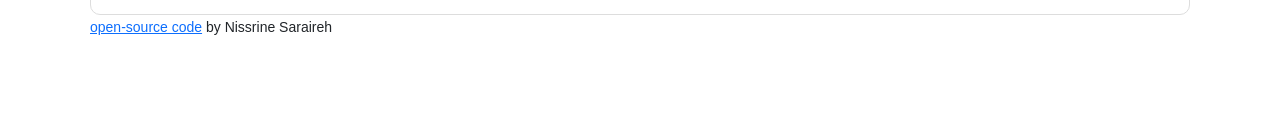
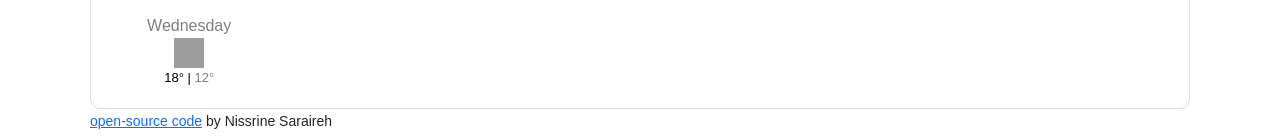
Before and after one commit to nissrineninas/vanilla-js-weather-app, a plain HTML site: page index.html in a window 1280 px wide. Shown: the part 261-399 px from the top of the page. Drawn offline with nearby package versions, Linux system fonts and the light colour scheme; grey boxes are pictures that could not be loaded.

Commit message:
added the forecast feature html and css

```diff
--- a/index.html
+++ b/index.html
@@ -78,6 +78,25 @@
               </ul>
             </div>
           </div>
+          <!-- start of weather forecast -->
+          <div class="weather-forecast">
+            <div class="row">
+              <!-- JS manipulated column -->
+              <div class="col-2 forecast-first-day">
+                <div class="weather-forecast-date">Wednesday</div>
+
+                <img
+                  src="https://openweathermap.org/img/wn/01d.png"
+                  alt="forecast-icon"
+                  class="weather-forecast-icon"
+                />
+                <div class="weather-forecast-temperature">
+                  <span class="weather-forecast-temperature-max"> 18°</span> |
+                  <span class="weather-forecast-temperature-min"> 12°</span>
+                </div>
+              </div>
+            </div>
+          </div>
         </div>
         <small>
           <a
@@ -90,7 +109,7 @@
       </div>
     </div>
     <script src="src/lib/moment/moment.min.js"></script>
-    <script src="src/geolocation.js"></script>
+    <!-- <script src="src/geolocation.js"></script> -->
     <script src="src/index.js"></script>
   </body>
 </html>
--- a/src/styles.css
+++ b/src/styles.css
@@ -60,7 +60,28 @@ ul {
   margin-right: 5px;
   width: 80px;
 }
-
+.weather-forecast-temperature-min {
+  opacity: 0.5;
+}
+.weather-forecast-temperature {
+  font-size: 13px;
+}
+.weather-forecast-date {
+  font-size: 16px;
+  opacity: 0.5;
+}
+.weather-forecast-icon {
+  height: 30px;
+  width: 30px;
+}
+.weather-forecast .forecast-first-day::shadow {
+  color: green;
+}
+.weather-forecast {
+  color: black;
+  margin-top: 20px;
+  text-align: center;
+}
 .weather-app {
   border: 1px solid #dddddd;
   border-radius: 10px;
```
